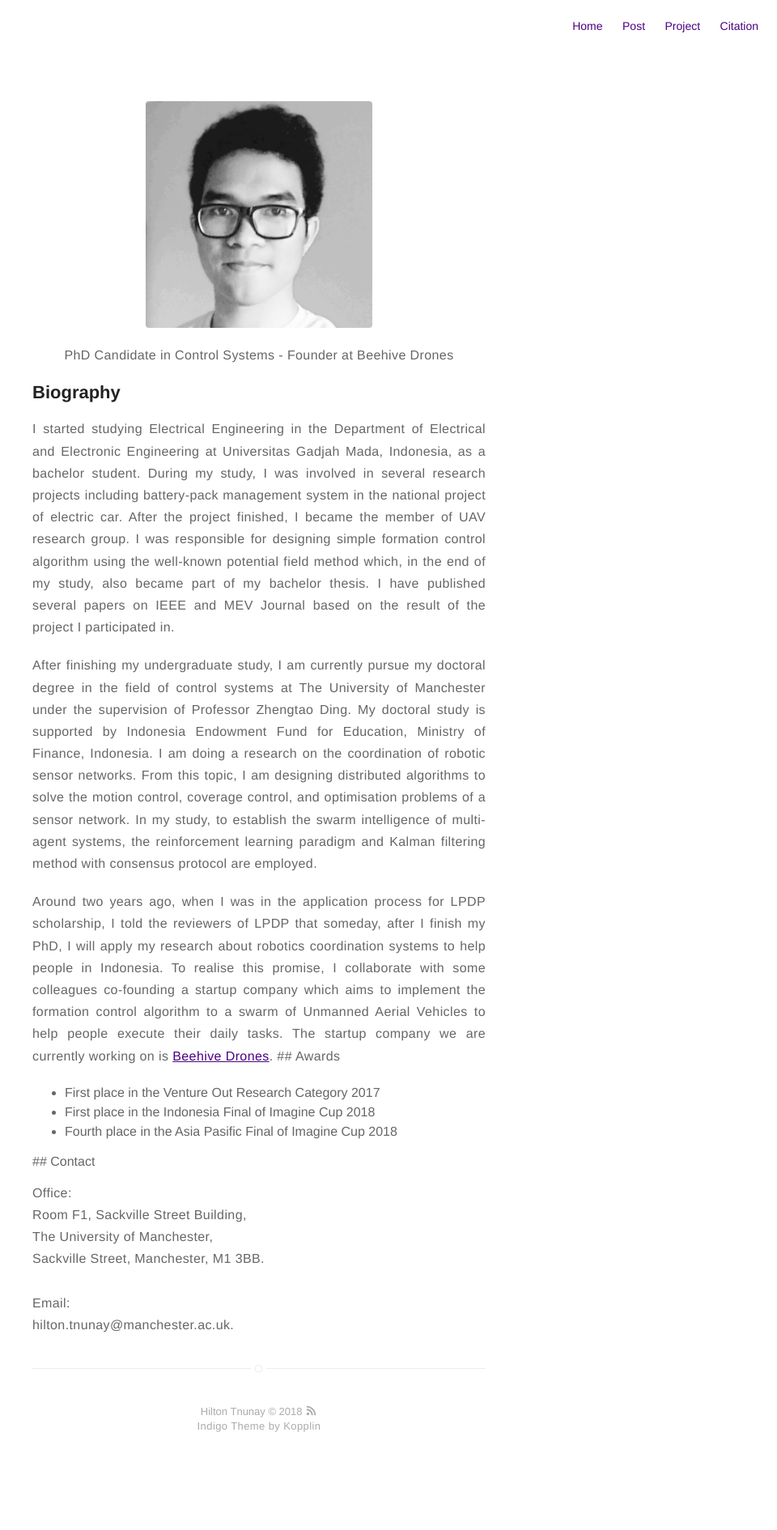
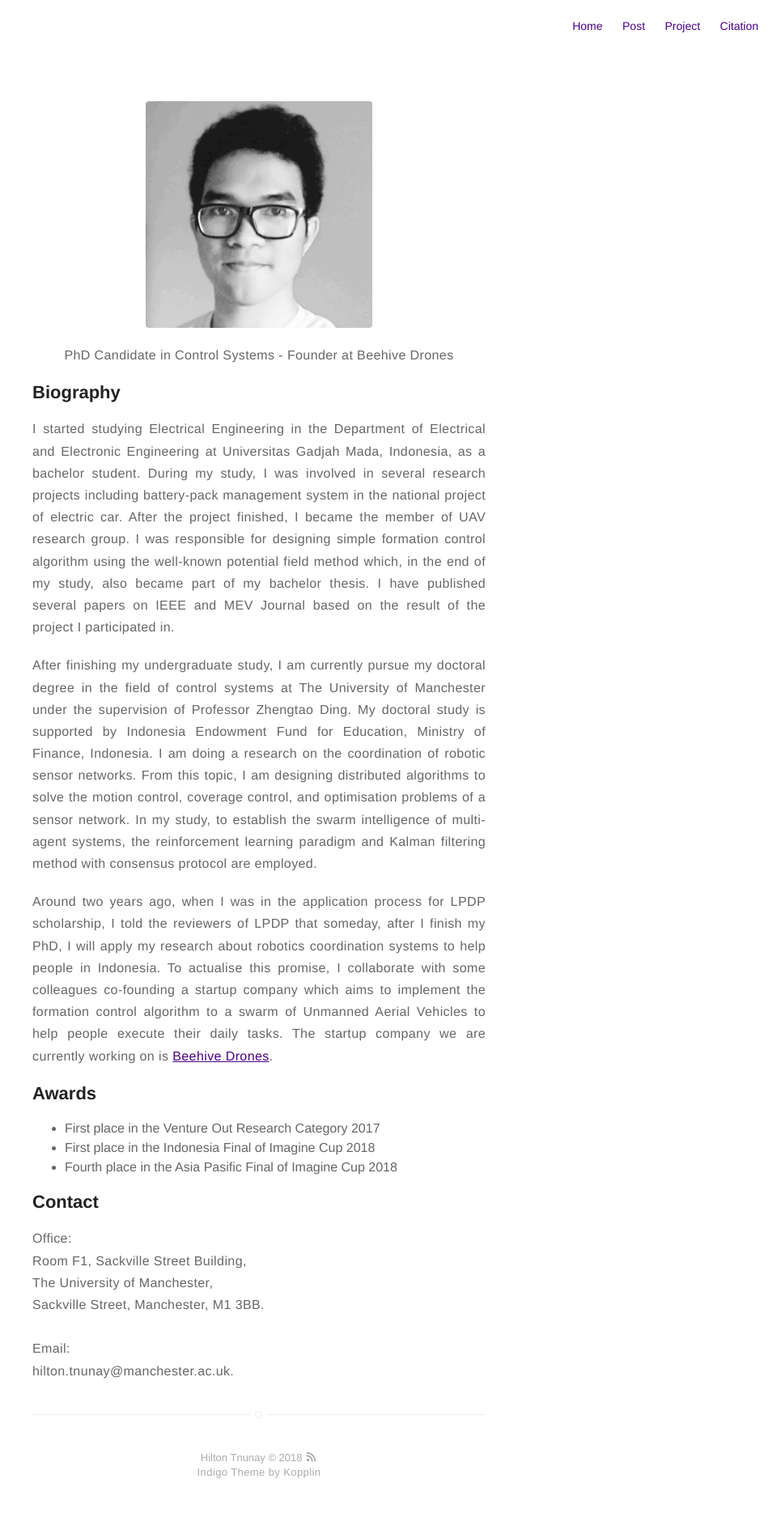
Before and after one commit to tnunay/tnunay.github.io, a Jekyll site: the page built from about.md, in a window 1280 px wide. Shown: the whole page at 81% size, without its empty margins (320-1280 px from the left). Built offline with Jekyll 4.4.1, drawn with Linux system fonts in a browser that asks for light colours; before the commit the page ends 1833 px from its top, so only the background shows below that.

Commit message:
update about

```diff
--- a/about.md
+++ b/about.md
@@ -13,7 +13,7 @@
 
 <p align="justify">After finishing my undergraduate study, I am currently pursue my doctoral degree in the field of control systems at The University of Manchester under the supervision of Professor Zhengtao Ding. My doctoral study is supported by Indonesia Endowment Fund for Education, Ministry of Finance, Indonesia. I am doing a research on the coordination of robotic sensor networks. From this topic, I am designing distributed algorithms to solve the motion control, coverage control, and optimisation problems of a sensor network. In my study, to establish the swarm intelligence of multi-agent systems, the reinforcement learning paradigm and Kalman filtering method with consensus protocol are employed.</p>
 
-<p align="justify">Around two years ago, when I was in the application process for LPDP scholarship, I told the reviewers of LPDP that someday, after I finish my PhD, I will apply my research about robotics coordination systems to help people in Indonesia. To realise this promise, I collaborate with some colleagues co-founding a startup company which aims to implement the formation control algorithm to a swarm of Unmanned Aerial Vehicles to help people execute their daily tasks. The startup company we are currently working on is <a href="http://www.bvdrones.com/">Beehive Drones</a>.
+<p align="justify">Around two years ago, when I was in the application process for LPDP scholarship, I told the reviewers of LPDP that someday, after I finish my PhD, I will apply my research about robotics coordination systems to help people in Indonesia. To actualise this promise, I collaborate with some colleagues co-founding a startup company which aims to implement the formation control algorithm to a swarm of Unmanned Aerial Vehicles to help people execute their daily tasks. The startup company we are currently working on is <a href="http://www.bvdrones.com/">Beehive Drones</a>.</p>
 
 ## Awards
 
```
